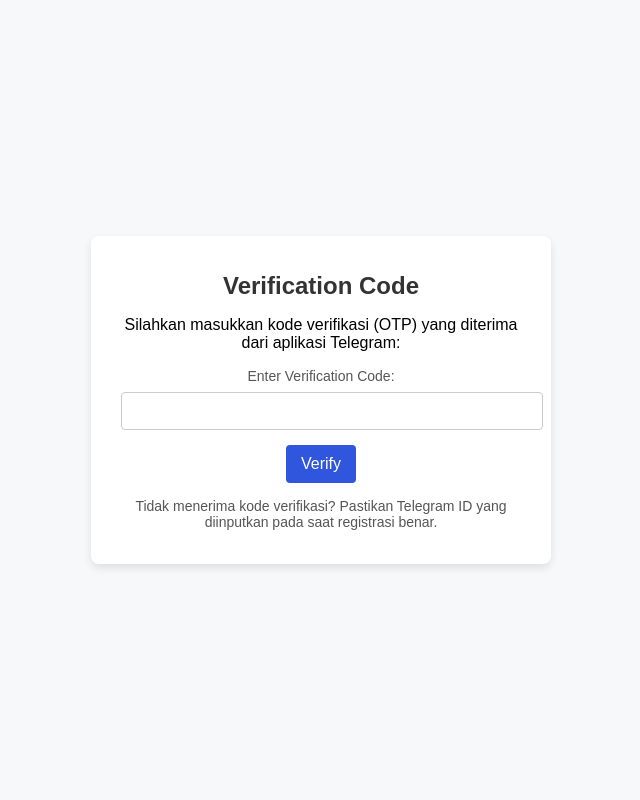
After one commit to bimacloud/mrtg, a CodeIgniter app: page /mrtg/auth/verify in a window 1280 px wide. The commit adds this page. Shown: the whole page, without its empty margins (319-959 px from the left). Run offline with CodeIgniter, Linux system fonts and the light colour scheme.

Commit message:
update role and button site

```diff
--- a/application/controllers/Auth.php
+++ b/application/controllers/Auth.php
@@ -27,15 +27,75 @@ class Auth extends CI_Controller {
             $this->session->set_userdata('role', $user['role_name']);
             $this->session->set_userdata('role_id', $user['role_id']); // Simpan role_id di sesi
 
-            // Redirect ke dashboard
-            redirect('dashboard');
+            if ($user['role_id'] == 1) { // Jika admin
+                // Redirect ke dashboard tanpa verifikasi
+                redirect('dashboard');
+            } else {
+                // Jika tidak ada chat_id, redirect ke halaman pengaturan Telegram
+                if (empty($user['chat_id'])) {
+                    redirect('auth/setupTelegram');
+                } else {
+                    // Generate a verification code
+                    $verification_code = rand(100000, 999999); // Kode 6 digit
+                    $this->session->set_userdata('verification_code', $verification_code); // Simpan kode verifikasi di sesi
+
+                    // Kirim kode verifikasi ke Telegram
+                    $chat_id = $user['chat_id'];
+                    $this->UserModel->sendVerificationCode($chat_id, $verification_code);
+
+                    // Redirect ke halaman verifikasi
+                    redirect('auth/verify');
+                }
+            }
         } else {
             $this->session->set_flashdata('error', 'Invalid username or password');
             redirect('auth/login');
         }
     }
 
-    // Proses logout
+    // Halaman pengaturan Telegram
+    public function setupTelegram() {
+        $this->load->view('setup_telegram'); // Buat file 'setup_telegram.php' di views
+    }
+
+    // Proses pengaturan Telegram
+    public function saveTelegram() {
+        $chat_id = $this->input->post('chat_id'); // Nomor Telegram yang dimasukkan
+        $user_id = $this->session->userdata('user_id');
+
+        // Update chat_id di database
+        $this->UserModel->updateTelegram($user_id, $chat_id);
+
+        // Generate a verification code
+        $verification_code = rand(100000, 999999); // Kode 6 digit
+        $this->session->set_userdata('verification_code', $verification_code); // Simpan kode verifikasi di sesi
+
+        // Kirim kode verifikasi ke Telegram
+        $this->UserModel->sendVerificationCode($chat_id, $verification_code);
+
+        // Redirect ke halaman verifikasi
+        redirect('auth/verify');
+    }
+
+    // Tampilkan halaman verifikasi
+    public function verify() {
+        $this->load->view('verify'); // Buat file 'verify.php' di views
+    }
+
+    // Proses verifikasi kode
+    public function verifyCode() {
+        $input_code = $this->input->post('verification_code');
+
+        if ($input_code == $this->session->userdata('verification_code')) {
+            // Kode verifikasi berhasil
+            $this->session->unset_userdata('verification_code'); // Hapus kode verifikasi dari sesi
+            redirect('dashboard'); // Redirect ke dashboard
+        } else {
+            $this->session->set_flashdata('error', 'Invalid verification code');
+            redirect('auth/verify');
+        }
+    }
+
     public function logout() {
         $this->session->sess_destroy();
         redirect('auth/login');
--- a/application/models/UserModel.php
+++ b/application/models/UserModel.php
@@ -42,4 +42,15 @@ class UserModel extends CI_Model {
         }
         return false;
     }
+
+       public function sendVerificationCode($chat_id, $code) {
+        $token = "7431174701:AAFdWYf1W6dKLRV25c0aSHu2sFwNW4iXdeA"; // Token bot Telegram Anda
+        $message = "Your verification code is: " . $code;
+        file_get_contents("https://api.telegram.org/bot{$token}/sendMessage?chat_id={$chat_id}&text=" . urlencode($message));
+    }
+
+        public function updateTelegram($user_id, $chat_id) {
+        $this->db->where('id', $user_id); // Cari pengguna berdasarkan user_id
+        return $this->db->update('user', ['chat_id' => $chat_id]); // Perbarui chat_id di tabel user
+    }
 }
--- a/application/views/login.php
+++ b/application/views/login.php
@@ -60,14 +60,14 @@
             padding: 10px;
             border: none;
             border-radius: 4px;
-            background-color: #4CAF50;
+            background-color: #4561c3;
             color: #fff;
             font-size: 16px;
             cursor: pointer;
             transition: background-color 0.3s ease;
         }
         .login-button:hover {
-            background-color: #45a049;
+            background-color: #2f56dd;
         }
         .footer-text {
             margin-top: 20px;
--- /dev/null
+++ b/application/views/verify.php
@@ -0,0 +1,87 @@
+<!DOCTYPE html>
+<html lang="en">
+<head>
+    <meta charset="UTF-8">
+    <meta name="viewport" content="width=device-width, initial-scale=1.0">
+    <title>Verification</title>
+    <style>
+        body {
+            font-family: Arial, sans-serif;
+            margin: 0;
+            padding: 0;
+            background-color: #f7f8fa;
+            display: flex;
+            justify-content: center;
+            align-items: center;
+            height: 100vh;
+        }
+        .container {
+            background: #ffffff;
+            padding: 20px 30px;
+            border-radius: 8px;
+            box-shadow: 0 4px 8px rgba(0, 0, 0, 0.1);
+            max-width: 400px;
+            width: 100%;
+            text-align: center;
+        }
+        h1 {
+            font-size: 24px;
+            margin-bottom: 15px;
+            color: #333;
+        }
+        .error-message {
+            color: #e74c3c;
+            margin-bottom: 15px;
+            font-size: 14px;
+        }
+        label {
+            display: block;
+            margin-bottom: 8px;
+            color: #555;
+            font-size: 14px;
+        }
+        input[type="text"] {
+            width: 100%;
+            padding: 10px;
+            margin-bottom: 15px;
+            border: 1px solid #ccc;
+            border-radius: 4px;
+            font-size: 14px;
+        }
+        button {
+            background-color: #2f56dd;
+            color: white;
+            padding: 10px 15px;
+            border: none;
+            border-radius: 4px;
+            cursor: pointer;
+            font-size: 16px;
+        }
+        button:hover {
+            background-color: #218838;
+        }
+        .info-text {
+            margin-top: 15px;
+            font-size: 14px;
+            color: #555;
+        }
+    </style>
+</head>
+<body>
+    <div class="container">
+        <h1>Verification Code</h1>
+        <?php if ($this->session->flashdata('error')): ?>
+            <div class="error-message">
+                <?php echo $this->session->flashdata('error'); ?>
+            </div>
+        <?php endif; ?>
+        <p>Silahkan masukkan kode verifikasi (OTP) yang diterima dari aplikasi Telegram:</p>
+        <form action="<?php echo site_url('auth/verifyCode'); ?>" method="post">
+            <label for="verification_code">Enter Verification Code:</label>
+            <input type="text" name="verification_code" id="verification_code" required>
+            <button type="submit">Verify</button>
+        </form>
+        <p class="info-text">Tidak menerima kode verifikasi? Pastikan Telegram ID yang diinputkan pada saat registrasi benar.</p>
+    </div>
+</body>
+</html>
```
Also changed, not shown: application/views/list_sites.php (+8 -3 lines), application/views/setup_telegram.php (added, +70 -0 lines).
